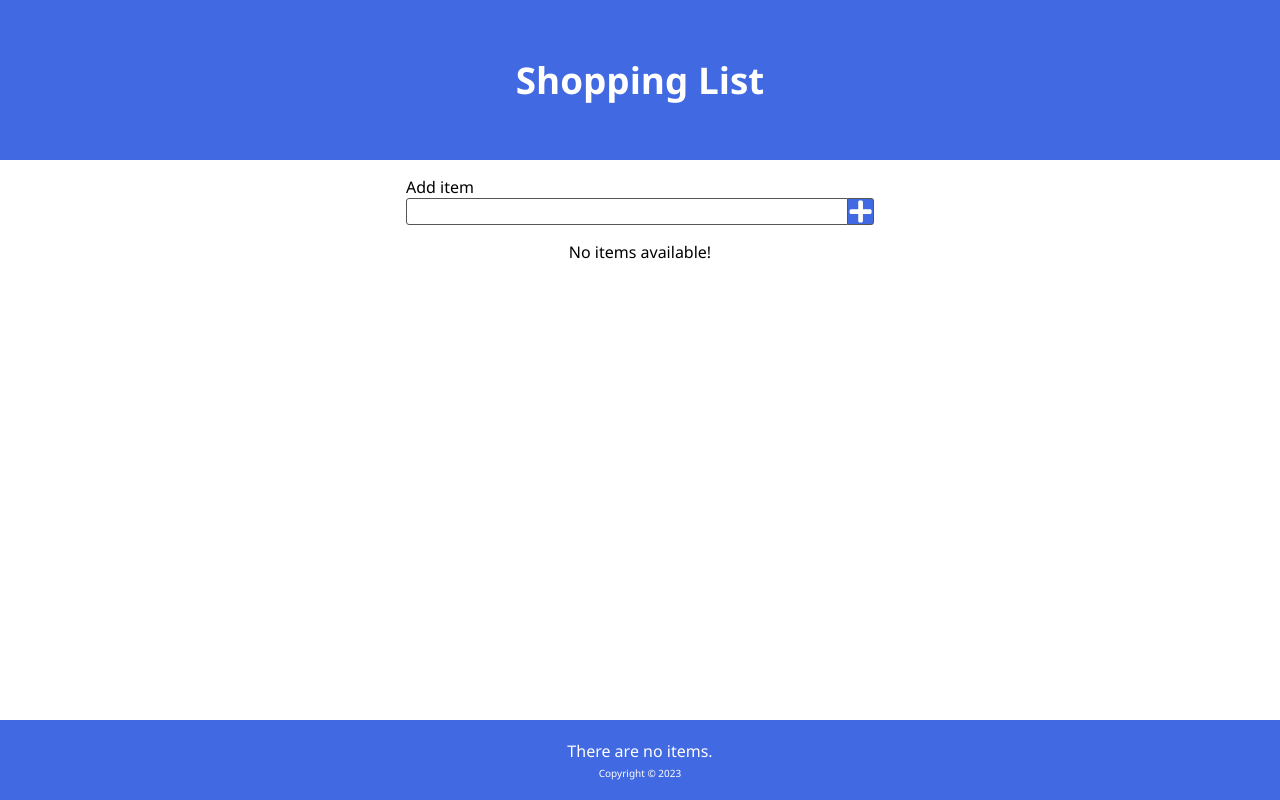
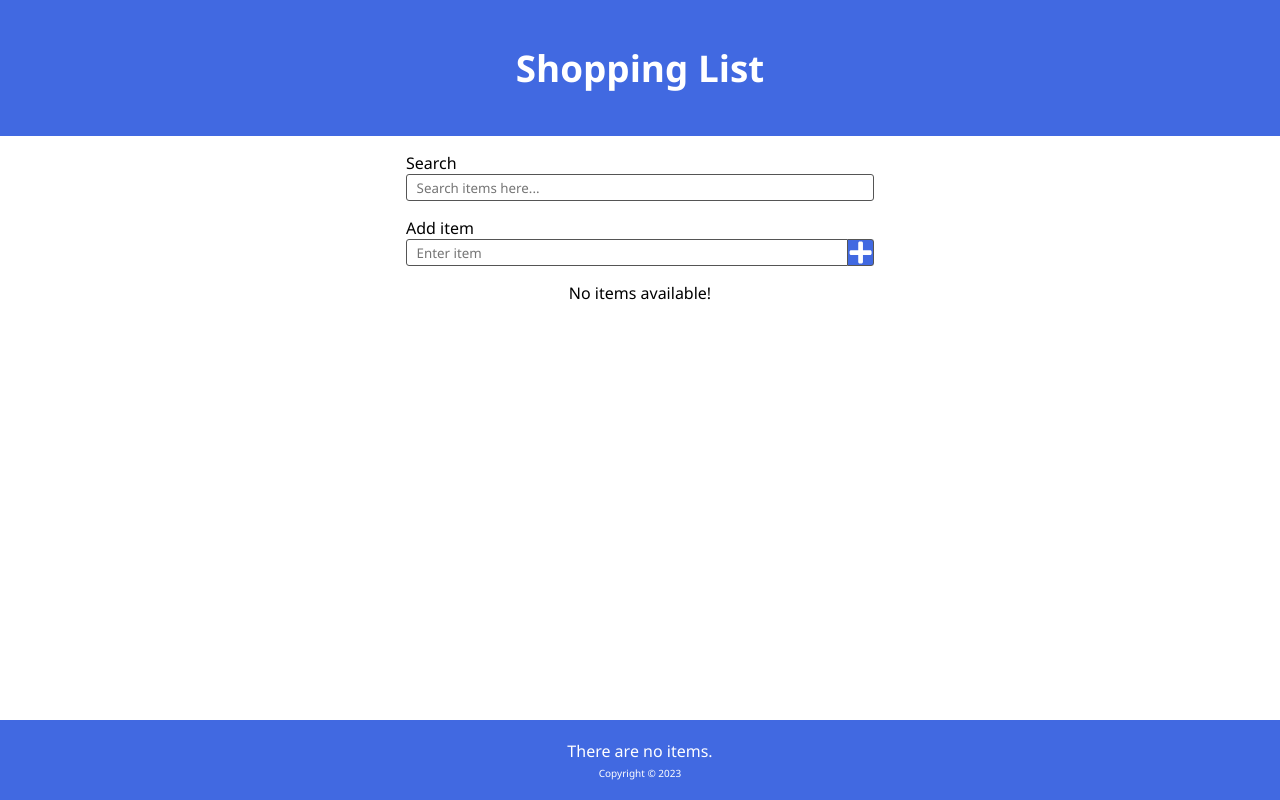
Before and after one commit to Hawa701/React-Tutorials, a React (Create React App) app in the folder 01tut/: page / in a window 1280 px wide. Built offline with nearby package versions, Linux system fonts and the light colour scheme.

Commit message:
Finished the project
* Create, read, and delete operations work.
* localStorage (using JSON.stringify) works
* Search funcionality works

```diff
--- a/01tut/src/AddItem.js
+++ b/01tut/src/AddItem.js
@@ -1,18 +1,27 @@
-import React from "react";
+import React, { useRef } from "react";
 import { FaPlus } from "react-icons/fa";
 
 const AddItem = ({ newItem, setNewItem, handleSubmit }) => {
+  const inputRef = useRef();
+
   return (
-    <form className="addForm" onSubmit={handleSubmit}>
+    <form className="addItem" onSubmit={handleSubmit}>
       <label htmlFor="addItem">Add item</label>
       <div className="inputs">
         <input
           type="text"
+          ref={inputRef}
           id="addItem"
+          placeholder="Enter item"
+          maxLength={50}
           value={newItem}
           onChange={(e) => setNewItem(e.target.value)}
         />
-        <button type="submit" aria-label="Add Item" onClick={handleSubmit}>
+        <button
+          type="submit"
+          aria-label="Add Item"
+          onClick={() => inputRef.current.focus()}
+        >
           <FaPlus />
         </button>
       </div>
--- a/01tut/src/App.js
+++ b/01tut/src/App.js
@@ -8,9 +8,12 @@ function App() {
   console.log(savedItems);
   const initialItems = savedItems ? JSON.parse(savedItems) : [];
 
+  //State Hooks
   const [items, setItems] = useState(initialItems);
   const [newItem, setNewItem] = useState("");
+  const [search, setSearch] = useState("");
 
+  //Functions
   const setAndSaveItem = (listItems) => {
     setItems(listItems);
     localStorage.setItem("shoppinglist", JSON.stringify(listItems));
@@ -49,10 +52,14 @@ function App() {
     <>
       <Header title="Shopping List" />
       <Content
+        search={search}
+        setSearch={setSearch}
         newItem={newItem}
         setNewItem={setNewItem}
         handleSubmit={handleSubmit}
-        items={items}
+        items={items.filter((item) =>
+          item.name.toLowerCase().includes(search.toLowerCase())
+        )}
         handleCheck={handleCheck}
         handleDelete={handleDelete}
       />
--- a/01tut/src/Content.js
+++ b/01tut/src/Content.js
@@ -1,7 +1,10 @@
 import ItemList from "./ItemList";
 import AddItem from "./AddItem";
+import SearchItem from "./SearchItem";
 
 const Content = ({
+  search,
+  setSearch,
   newItem,
   setNewItem,
   handleSubmit,
@@ -11,6 +14,7 @@ const Content = ({
 }) => {
   return (
     <main>
+      <SearchItem search={search} setSearch={setSearch} />
       <AddItem
         newItem={newItem}
         setNewItem={setNewItem}
--- /dev/null
+++ b/01tut/src/SearchItem.js
@@ -0,0 +1,19 @@
+import React from "react";
+
+const SearchItem = ({ search, setSearch }) => {
+  return (
+    <form onSubmit={(e) => e.preventDefault()}>
+      <label htmlFor="searchInput">Search</label>
+      <input
+        type="text"
+        id="searchInput"
+        placeholder="Search items here..."
+        maxLength={50}
+        value={search}
+        onChange={(e) => setSearch(e.target.value)}
+      />
+    </form>
+  );
+};
+
+export default SearchItem;
--- a/01tut/src/index.css
+++ b/01tut/src/index.css
@@ -40,7 +40,7 @@ header {
   justify-content: center;
   padding: 1rem 0;
   width: 100%;
-  height: 20vh;
+  height: 17vh;
   background-color: var(--primary);
   color: #fff;
 }
@@ -54,7 +54,7 @@ main {
   align-items: start;
   justify-content: start;
   padding: 1rem;
-  height: 70vh;
+  height: 73vh;
   width: 100%;
   max-width: 500px;
   gap: 1rem;
@@ -71,7 +71,7 @@ form .inputs {
   justify-content: start;
   width: 100%;
 }
-.inputs input {
+form input {
   width: 100%;
   height: 1.7rem;
   padding: 0 0.6rem;
@@ -125,6 +125,7 @@ ul .item:hover {
 ul .item input {
   width: 5%;
   accent-color: var(--primary);
+  outline: none;
   cursor: pointer;
 }
 
```
